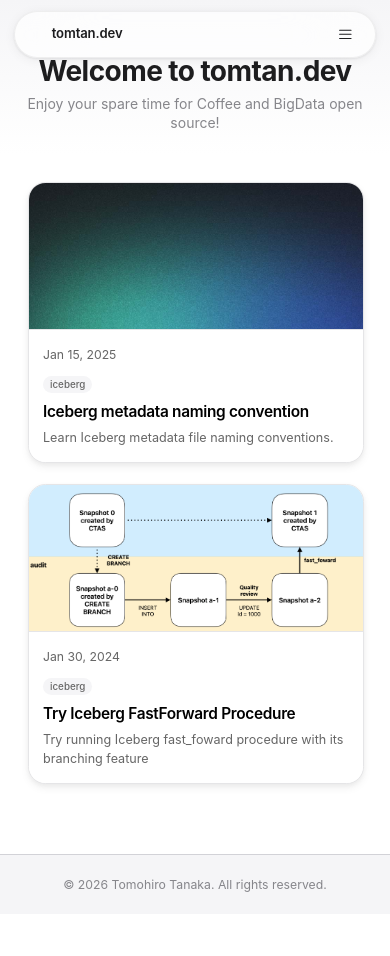
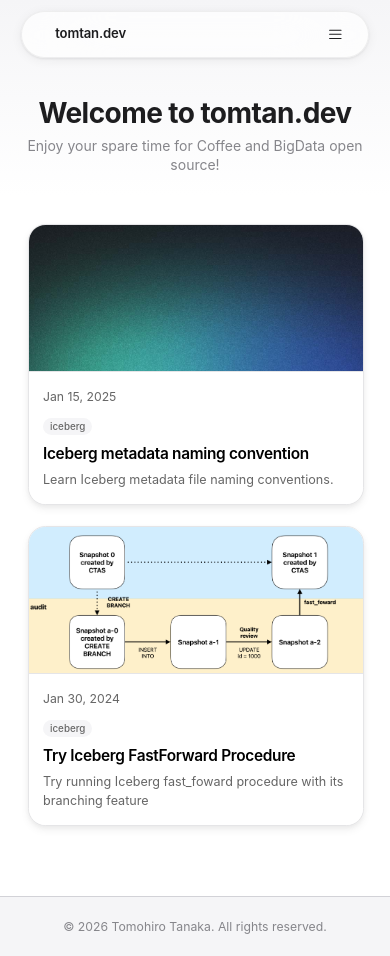
Before and after one commit to tomtongue/tomtan-dev, an Astro site: page / in a window 390 px wide. Before the commit the page ends 914 px from the top, so only its background shows below. Built offline with nearby package versions, Linux system fonts and the light colour scheme; Astro itself is replaced by a stand-in of ours.

Commit message:
Modify the mobile view

```diff
--- a/src/components/LinkPreview.astro
+++ b/src/components/LinkPreview.astro
@@ -147,6 +147,7 @@ const shouldShowPreview = shouldShowPreviewCard;
     margin: 1rem 0;
     width: 100%;
     max-width: 100%;
+    box-sizing: border-box;
 }
 
 .preview-card {
@@ -160,6 +161,9 @@ const shouldShowPreview = shouldShowPreviewCard;
     text-decoration: none;
     color: inherit;
     transition: all 0.2s ease;
+    box-sizing: border-box;
+    width: 100%;
+    max-width: 100%;
 }
 
 .preview-card:hover {
--- a/src/components/Nav.astro
+++ b/src/components/Nav.astro
@@ -208,9 +208,13 @@ menuButton?.addEventListener('click', () => {
     display: none;
     background: none;
     border: none;
-    padding: 0.5rem;
+    padding: 0.75rem;
     color: var(--text-primary);
     cursor: pointer;
+    min-width: 44px;
+    min-height: 44px;
+    align-items: center;
+    justify-content: center;
 }
 
 .mobile-menu {
@@ -243,13 +247,13 @@ menuButton?.addEventListener('click', () => {
 @media (max-width: 768px) {
     .nav-container {
         min-width: unset;
-        width: calc(100% - 2rem);
-        max-width: calc(100% - 2rem);
+        width: calc(100% - 3rem);
+        max-width: calc(100% - 3rem);
     }
 
     .nav-content {
-        padding: 0.375rem 1rem;
-        gap: 1rem;
+        padding: 0.375rem 0.75rem;
+        gap: 0.75rem;
     }
 
     .nav-links,
@@ -270,6 +274,7 @@ menuButton?.addEventListener('click', () => {
         flex-direction: column;
         gap: 1rem;
         margin-bottom: 1rem;
+        align-items: center;
     }
 
     .mobile-link {
--- a/src/pages/index.astro
+++ b/src/pages/index.astro
@@ -113,7 +113,7 @@ const posts = (await getCollection('blog'))
     }
 
     .hero {
-        padding: 2rem var(--content-padding) 1.5rem;
+        padding: 5rem var(--content-padding) 1.5rem;
     }
 
     .hero h1 {
```
